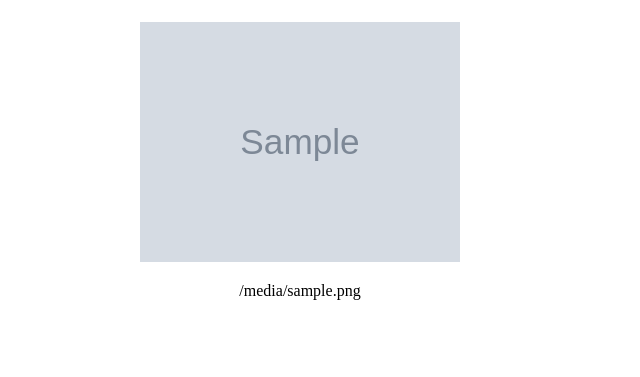
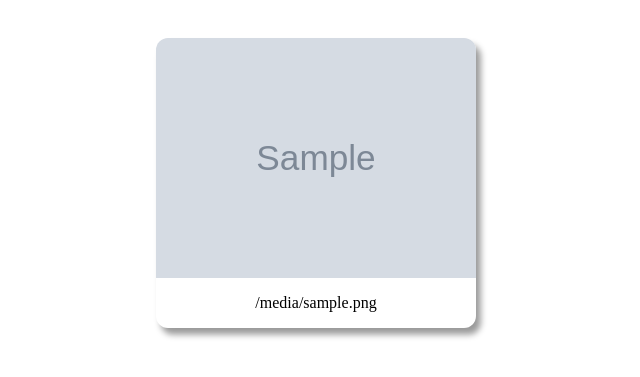
Before and after one commit to AVG-Team/Multiple-Face-Recoginition, a Flask app: template src/templates/attendances.html in a window 1280 px wide. Shown: the part 58-435 px from the top of the page, without its empty margins (0-640 px from the left). Run offline with Flask 3, Linux system fonts and the light colour scheme; the template is opened without the code that fills it: most values are stand-ins (such as "Sample title", 1, 10 or a date in 2020); grey boxes marked "Sample" are stand-in pictures; parts of the project's set-up code (start-up, migrations or seed data) failed here and were passed over.

Commit message:
Refactor : Source

```diff
--- a/src/main.py
+++ b/src/main.py
@@ -93,6 +93,11 @@ def get_image(folder, filename):
     folder_path = os.path.join('../Attendance', folder)
     return send_from_directory(folder_path, filename)
 
+@app.route('/img/<filename>')
+def get_img(filename):
+    folder_path = os.path.join('../img')
+    return send_from_directory(folder_path, filename)
+
 
 if __name__ == '__main__':
     app.run(debug=True)
--- a/src/module.py
+++ b/src/module.py
@@ -123,6 +123,3 @@ def recognition_face(input):
         modeType = 0
         counter = 0
     return listStudentInfo
-
-
-recognition_face("../Test/12.jpg")
--- a/src/static/css/attendances.css
+++ b/src/static/css/attendances.css
@@ -29,3 +29,35 @@ footer {
   text-align: center;
   color: #EEE;
 }
+
+
+.gallery {
+    display: flex;
+    flex-wrap: wrap;
+    /* Compensate for excess margin on outer gallery flex items */
+    margin: -1rem -1rem;
+}
+
+.gallery-item {
+    /* Minimum width of 24rem and grow to fit available space */
+    flex: 1 0 24rem;
+    /* Margin value should be half of grid-gap value as margins on flex items don't collapse */
+    margin: 1rem;
+    box-shadow: 0.3rem 0.4rem 0.4rem rgba(0, 0, 0, 0.4);
+    overflow: hidden;
+    border-radius: 12px;
+}
+
+.gallery-image {
+    display: block;
+    width: 100%;
+    height: 100%;
+    object-fit: cover;
+    transition: transform 400ms ease-out;
+    border-top-left-radius: 0.5rem;
+    border-top-right-radius: 0.5rem;
+}
+
+.gallery-image:hover {
+    transform: scale(1.15);
+}
--- a/src/static/css/style.css
+++ b/src/static/css/style.css
@@ -474,7 +474,7 @@ h1 {
     margin-bottom: 00px;
   }
   .background{
-    background-image: url("../../img/hutech.jpg");
+    background-image: url("/img/hutech.jpg");
     height: 100%;
     background-position: center;
     background-repeat: no-repeat;
--- a/src/templates/attendances.html
+++ b/src/templates/attendances.html
@@ -14,7 +14,7 @@
   <main>
     <div id="gallery">
         {% for image in images %}
-        <div class="img-item"><img src="{{ url_for('get_image', folder=folder, filename=image) }}" alt="{{ image }}"><p>{{ image }}</p></div>
+                <div class="img-item gallery-item"><img class="gallery-image" src="{{ url_for('get_image', folder=folder, filename=image) }}" alt="{{ image }}"><p>{{ image }}</p></div>
         {% endfor %}
     </div>
   </main>
--- a/src/templates/index.html
+++ b/src/templates/index.html
@@ -24,7 +24,7 @@
         </div>
         <div class="navbar" style="margin-bottom: 0px;">
             <h2><img alt="Logo Hutech" id="logo"
-                src="\img\logo-dai-hoc-hutech_012634748.png"></h2>
+                src="\img\logo-hutech.png"></h2>
                 <div class="close">
                     <div></div>
                 </div>
```
Also changed, not shown: src/static/js/script.js (+19 -54 lines), img/logo-hutech.png (renamed from img/logo-dai-hoc-hutech_012634748.png).
